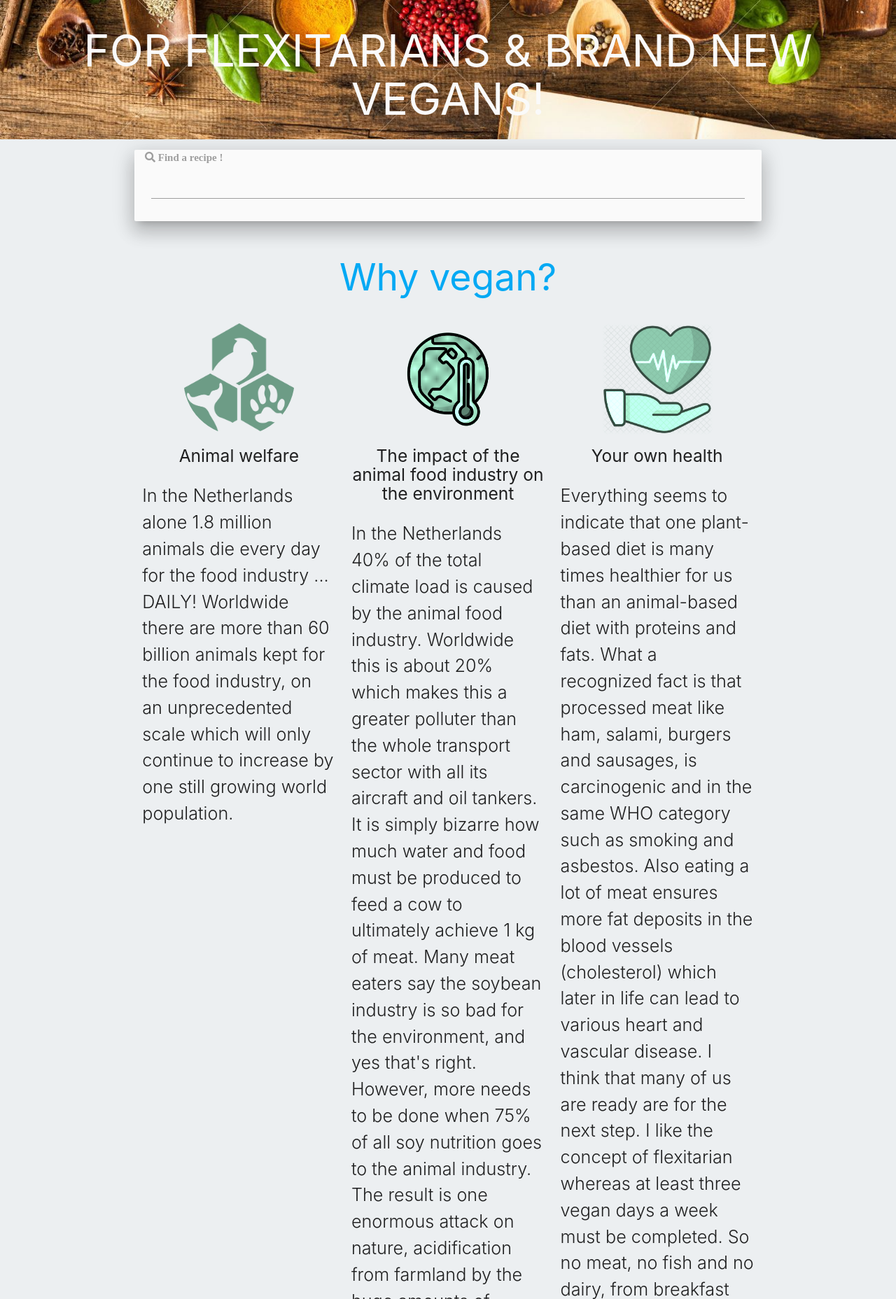
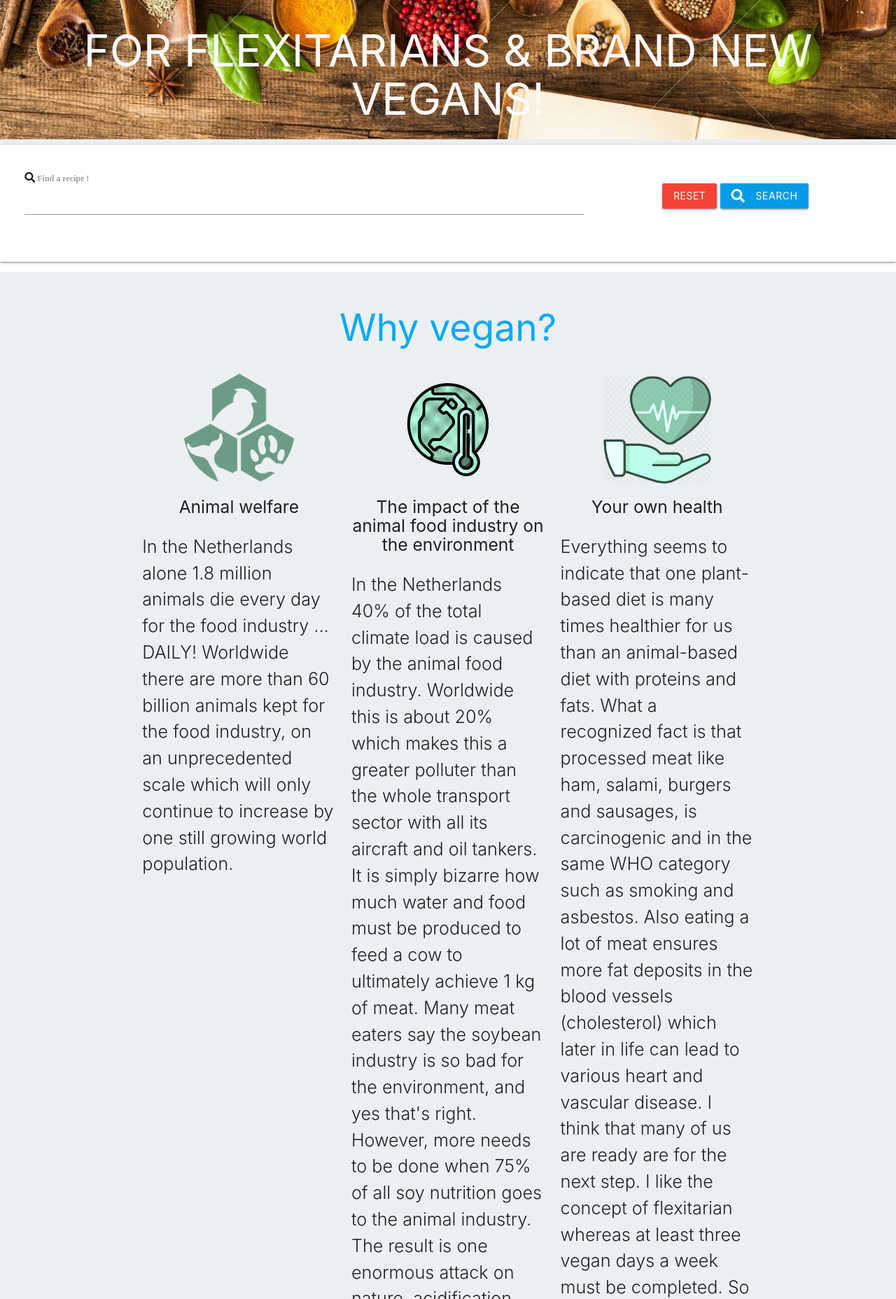
Before and after one commit to grisselfaura/Milestone-Third-Project-Data-Centric-Dev, a Flask app: page /add_recipe in a window 1280 px wide. Shown: the part 65-1921 px from the top of the page at 70% size. Run offline with Flask 2, Linux system fonts and the light colour scheme; data that the repository does not hold is empty; some libraries are stand-ins or nearby versions.

Commit message:
add index

```diff
--- a/app.py
+++ b/app.py
@@ -22,6 +22,13 @@ mongo = PyMongo(app)
 @app.route("/get_recipes")
 def get_recipes():
     recipes = list(mongo.db.recipes.find())
+    return render_template("recipes.html", recipes=recipes)
+
+
+@app.route("/search", methods=["GET", "POST"])
+def search():
+    query = request.form.get("query")
+    recipes = list(mongo.db.recipes.find({"$text": {"$search": query}}))
     return render_template("recipes.html", recipes=recipes)
 
 
@@ -198,6 +205,7 @@ def edit_category(category_id):
     return render_template("edit_category.html", category=category)
 
 
+# add defensive programming so the user can confirm deletion
 @app.route("/delete_category/<category_id>")
 def delete_category(category_id):
     mongo.db.categories.remove({"_id": ObjectId(category_id)})
--- a/templates/base.html
+++ b/templates/base.html
@@ -66,13 +66,21 @@
                 <br>
                  <h1 class="header center-align grey-text text-lighten-5"> FOR FLEXITARIANS & BRAND NEW VEGANS! </h1>
             </div>
-            <div class="container">
-                <form action= "" method="">
-                    <div class="card-panel grey lighten-5 z-depth-4 input-field" id="margin">
+            <div class="row card-panel">
+                <form action= "{{ url_for('search') }}" method="POST" class="col s12">
+                    <div class="row valign-wrapper center-align">
+                        <div class="input-field col s12 m8">
                         <!-- change to search box-->
-                        <input id="search" type="search" required>
-                        <label class="label-icon" for="search"><i class="fas fa-search"> Find a recipe !</i></label>
-                        <i class="material-icons">close</i>
+                            <i class="fas fa-search left"><label for="query"> Find a recipe !</label></i>
+                            <input type="text" name="query" id="query" minlength="3" class= "validate" required>
+
+                        </div>
+                        <div class="col s12 m4">
+                            <a href="{{ url_for('get_recipes') }}" class="red btn text-shadow">Reset</a>
+                            <button type="submit" class="light-blue darken-1 btn text-shadow">
+                                <i class= "fas fa-search left"></i>Search
+                            </button>
+                        </div>
                     </div>
                 </form>
             </div>
```
